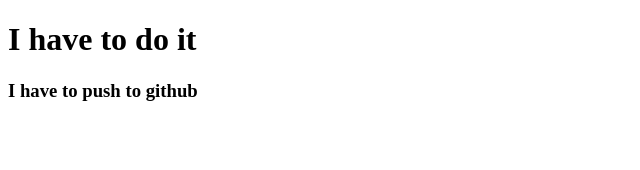
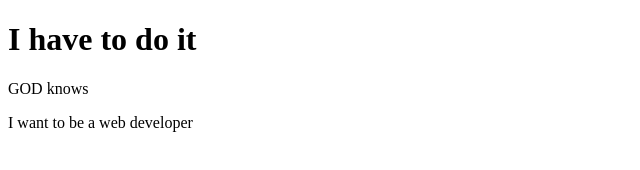
Before and after one commit to FarihaPeous/my-website, a plain HTML site: page index.html in a window 1280 px wide. Shown: the whole page, without its empty margins (0-640 px from the left). Drawn offline with Linux system fonts and the light colour scheme.

Commit message:
job hunter

```diff
--- a/index.html
+++ b/index.html
@@ -7,6 +7,7 @@
 </head>
 <body>
     <h1>I have to do it</h1>
-    <h3>I have to push to github</h3>
+    <p>GOD knows</p>
+    <p>I want to be a web developer</p>
 </body>
 </html>
```
